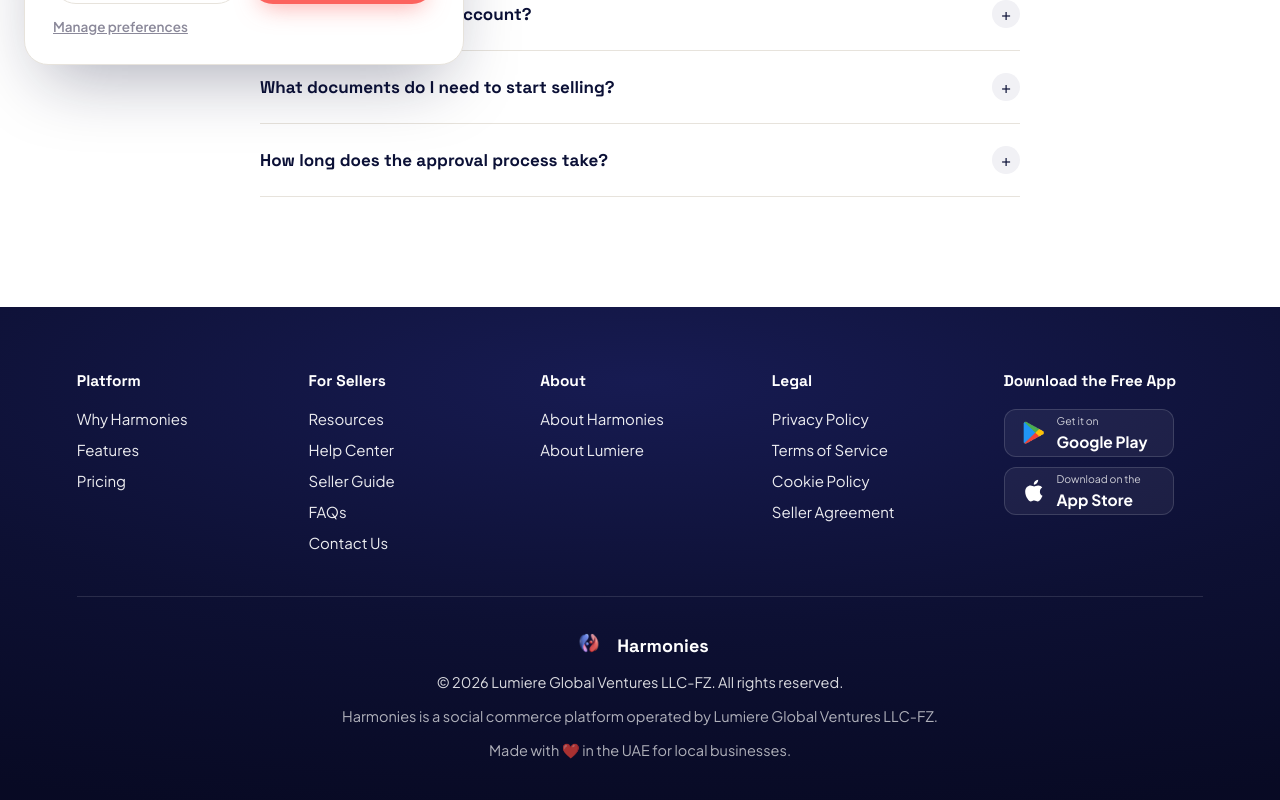
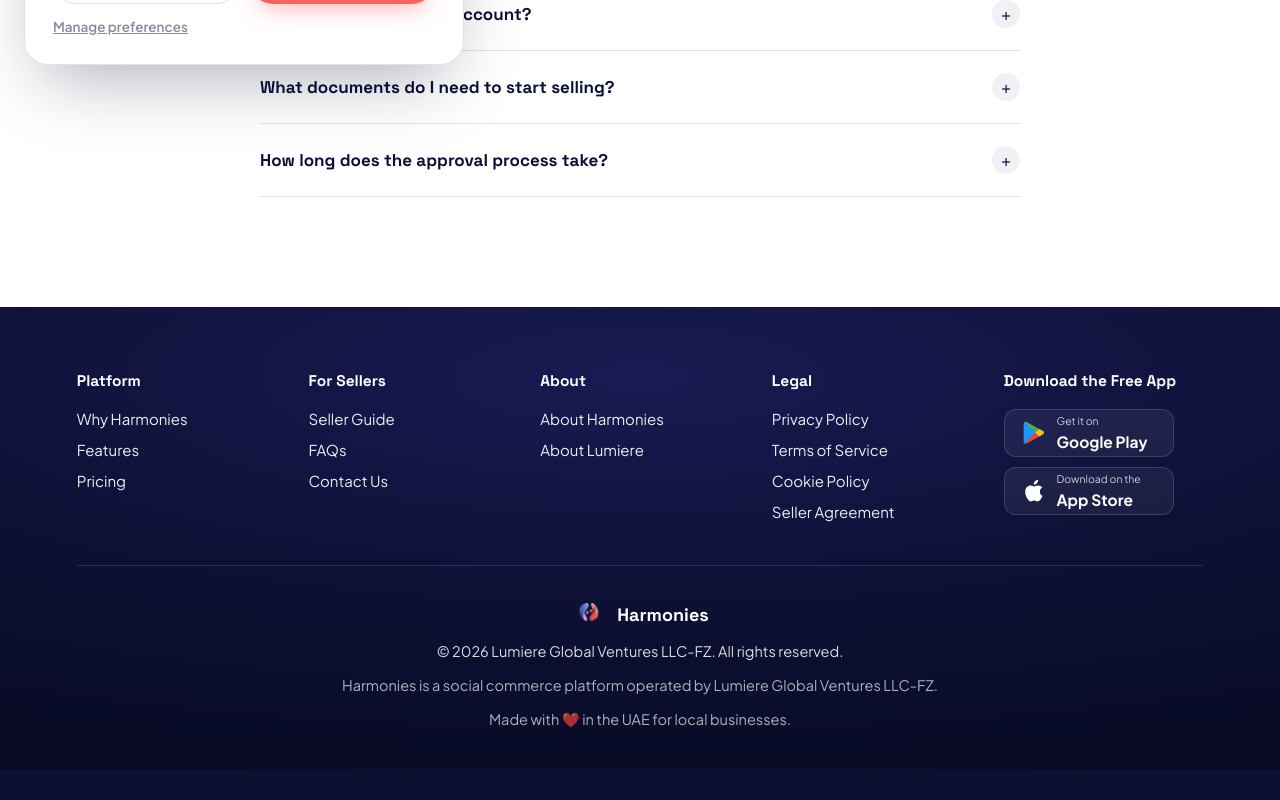
Before and after one commit to tareqballan/harmonies.ae, a React (Vite) app: page /faqs in a window 1280 px wide. Shown: the part 711-1511 px from the top of the page. After the commit the page ends 1480 px from the top, so only its background shows below. Built offline with nearby package versions, Linux system fonts and the light colour scheme; no server answers.

Commit message:
Remove Resources and Help Center links from footer

```diff
--- a/src/components/Footer/Footer.jsx
+++ b/src/components/Footer/Footer.jsx
@@ -11,8 +11,6 @@ const COLUMNS = [
   {
     title: 'For Sellers',
     links: [
-      { text: 'Resources' },
-      { text: 'Help Center' },
       { text: 'Seller Guide' },
       { text: 'FAQs', to: '/faqs' },
       { text: 'Contact Us', to: '/contact' },
```
